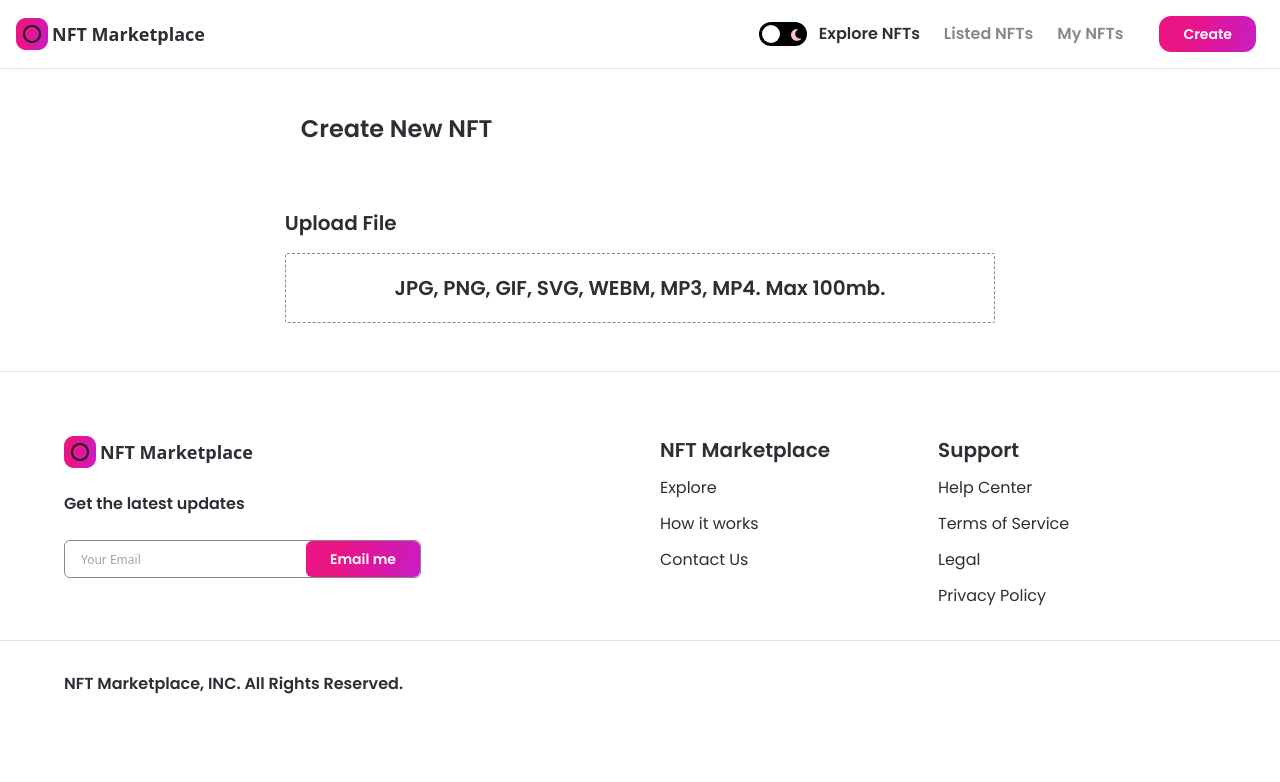
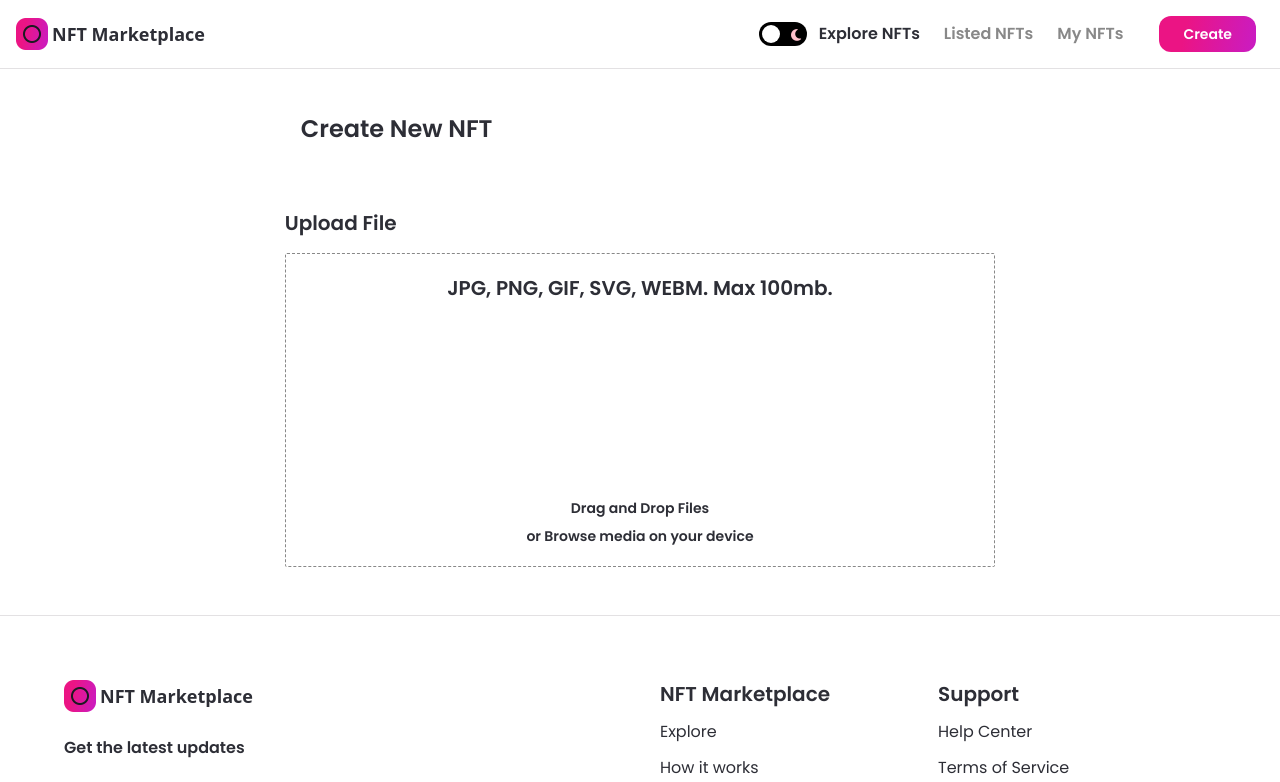
Before and after one commit to Bmullzz/nft_market_place, a Next.js app: page /create-nft in a window 1280 px wide. Shown: the top 782 px of the page. Built offline with nearby package versions, Linux system fonts and the light colour scheme.

Commit message:
add styling and text to file upload box

```diff
--- a/pages/create-nft.js
+++ b/pages/create-nft.js
@@ -40,10 +40,35 @@ const CreateNft = () => {
               <input {...getInputProps()} />
               <div className="flexCenter flex-col text-center">
                 <p className="font-poppins dark:text-white text-nft-black-1 font-semibold text-xl">
-                  JPG, PNG, GIF, SVG, WEBM, MP3, MP4. Max 100mb.
+                  JPG, PNG, GIF, SVG, WEBM. Max 100mb.
+                </p>
+
+                <div className="my-12 w-full flex justify-center">
+                  <Image
+                    src={images.upload}
+                    width={100}
+                    height={100}
+                    objectFit="contain"
+                    alt="file upload"
+                    className={theme === 'light' && 'filter invert'}
+                  />
+                </div>
+
+                <p className="font-poppins dark:text-white text-nft-black-1 font-semibold text-sm">
+                  Drag and Drop Files
+                </p>
+                <p className="font-poppins dark:text-white text-nft-black-1 font-semibold text-sm mt-2">
+                  or Browse media on your device
                 </p>
               </div>
             </div>
+            {fileURL && (
+              <aside>
+                <div>
+                  <img src={fileURL} alt="asset_file" />
+                </div>
+              </aside>
+            )}
           </div>
         </div>
       </div>
```
